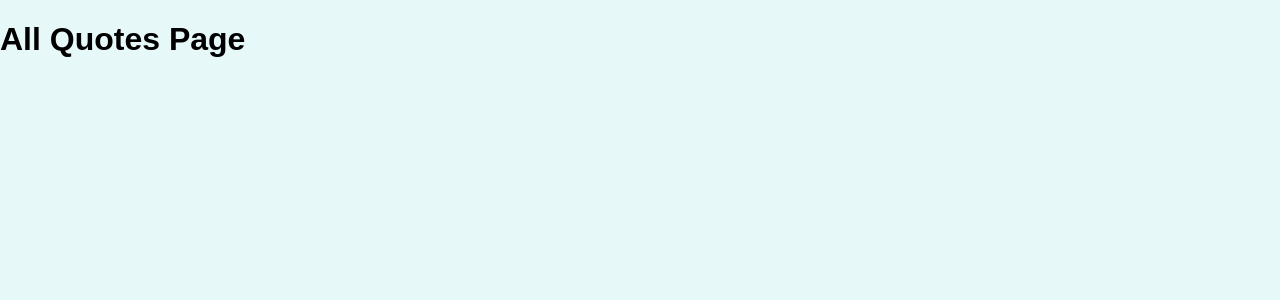
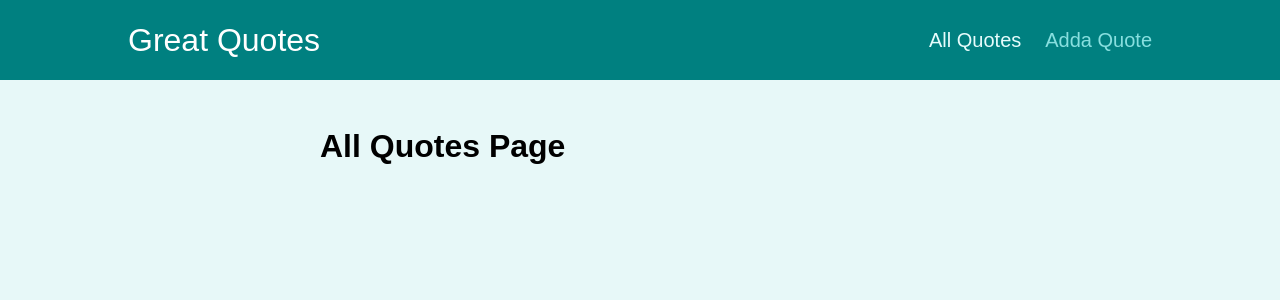
Before and after one commit to sameerbhilare/React, a React (Create React App) app in the folder Workspace/19-quotes-app/: page /quotes in a window 1280 px wide. Shown: the top 300 px of the page. Built offline with nearby package versions, Linux system fonts and the light colour scheme.

Commit message:
Adding a Layout Wrapper Component

```diff
--- a/Workspace/19-quotes-app/src/App.js
+++ b/Workspace/19-quotes-app/src/App.js
@@ -1,10 +1,12 @@
 import { Redirect, Route, Switch } from 'react-router-dom';
+import Layout from './components/layout/Layout';
 import AllQuotes from './pages/AllQuotes';
 import NewQuote from './pages/NewQuote';
 import QuoteDetail from './pages/QuoteDetail';
 
 function App() {
   return (
+    <Layout>
       <Switch>
         <Route path='/' exact>
           <Redirect to='/quotes' />
@@ -19,6 +21,7 @@ function App() {
           <NewQuote />
         </Route>
       </Switch>
+    </Layout>
   );
 }
 
--- /dev/null
+++ b/Workspace/19-quotes-app/src/components/layout/Layout.js
@@ -0,0 +1,13 @@
+import classes from './Layout.module.css';
+import MainNavigation from './MainNavigation';
+
+const Layout = (props) => {
+  return (
+    <>
+      <MainNavigation />
+      <main className={classes.main}>{props.children}</main>
+    </>
+  );
+};
+
+export default Layout;
--- /dev/null
+++ b/Workspace/19-quotes-app/src/components/layout/MainNavigation.js
@@ -0,0 +1,26 @@
+import { NavLink } from 'react-router-dom';
+import classes from './MainNavigation.module.css';
+
+const MainNavigation = () => {
+  return (
+    <header className={classes.header}>
+      <div className={classes.logo}>Great Quotes</div>
+      <nav className={classes.nav}>
+        <ul>
+          <li>
+            <NavLink to='/quotes' activeClassName={classes.active}>
+              All Quotes
+            </NavLink>
+          </li>
+          <li>
+            <NavLink to='/new-quote' activeClassName={classes.active}>
+              Adda Quote
+            </NavLink>
+          </li>
+        </ul>
+      </nav>
+    </header>
+  );
+};
+
+export default MainNavigation;
```
Lines whose indentation alone changed are shown as unchanged.
